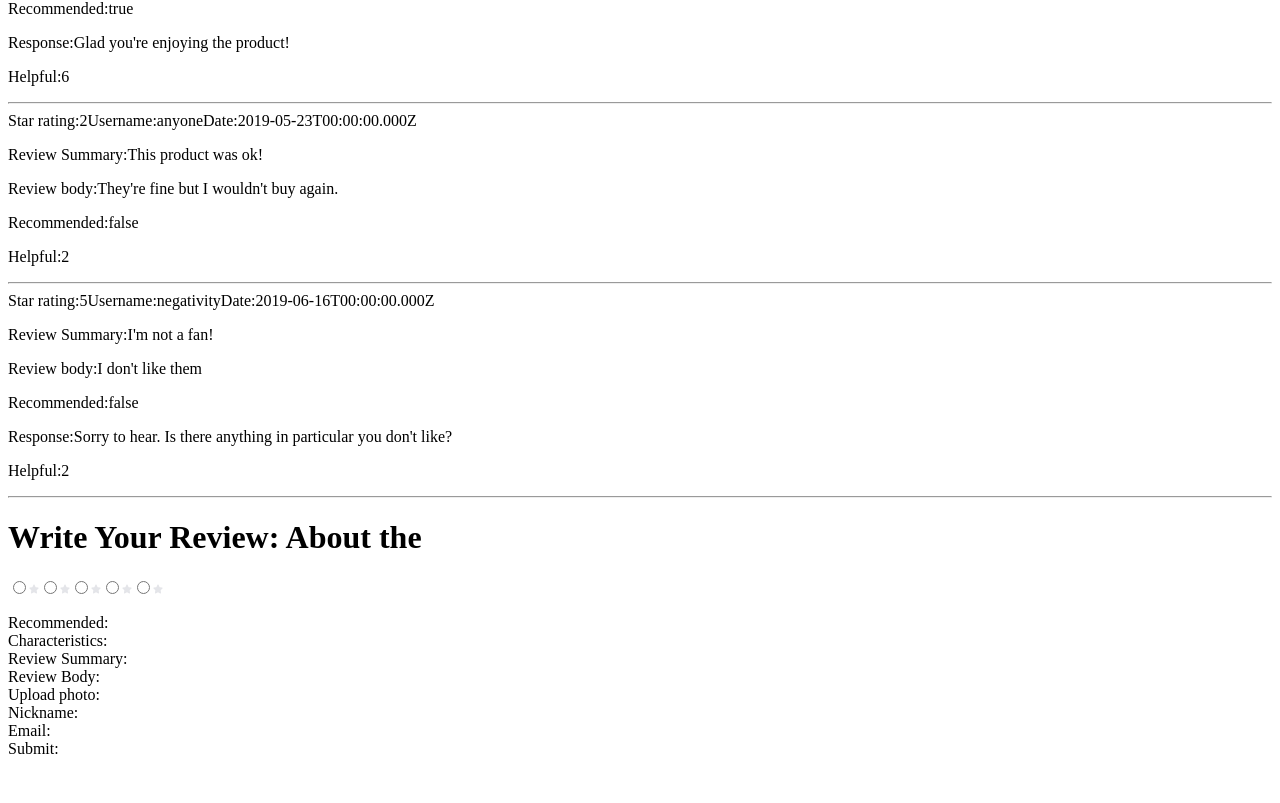
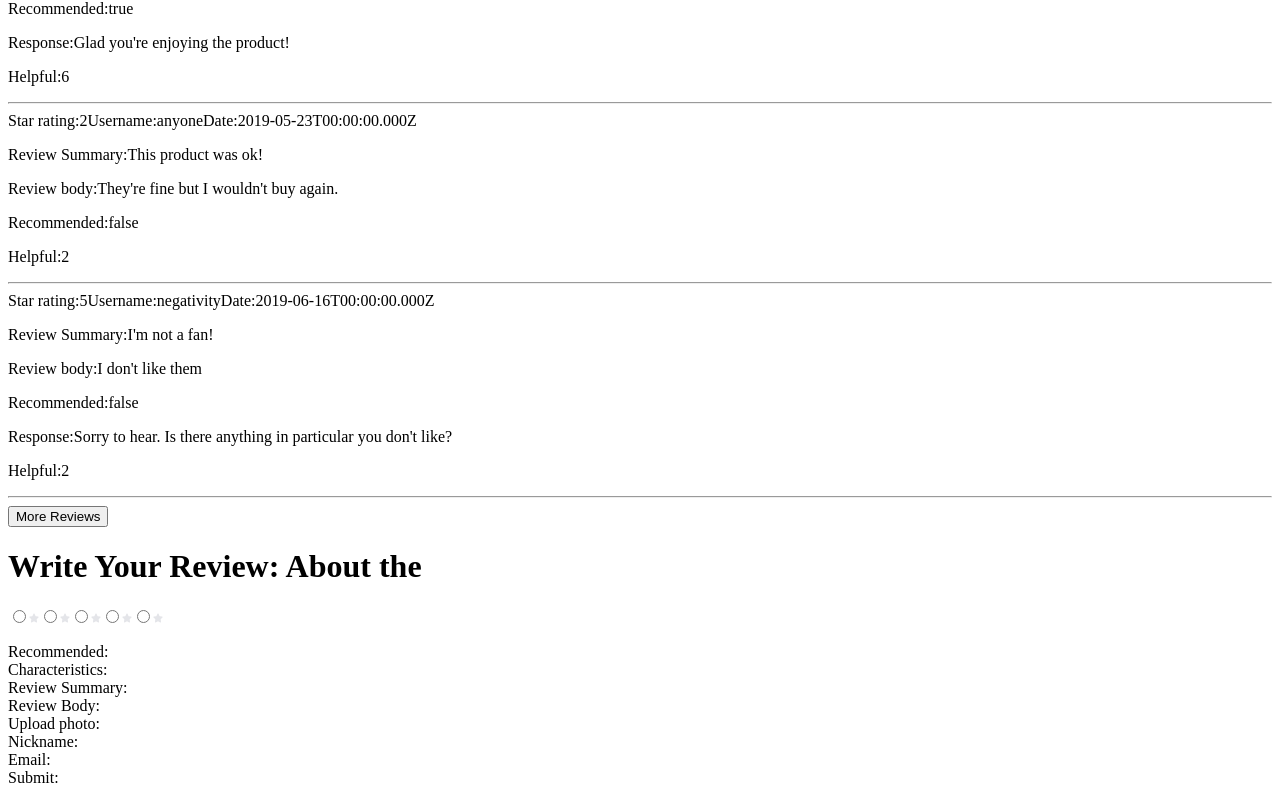
Before and after one commit to geniusify/project-catwalk, a React app: page / in a window 1280 px wide. Shown: the part 4362-5165 px from the top of the page. Before the commit the page ends 5136 px from the top, so only its background shows below. Built offline with nearby package versions, Linux system fonts and the light colour scheme; no server answers; the HTML template or start-up script is replaced by a standard one.

Commit message:
refactored components

```diff
--- /dev/null
+++ b/client/src/components/Ratings-And-Reviews/More-Reviews/More-Reviews.jsx
@@ -0,0 +1,16 @@
+import React, { useState } from 'react';
+
+const MoreReviews = () => {
+  const [reviews, addReviews] = useState(2);
+
+  return (
+    <button
+      type="button"
+      onClick={() => addReviews(() => reviews + 2)}
+    >
+      More Reviews
+    </button>
+  );
+};
+
+export default MoreReviews;
--- a/client/src/components/Ratings-And-Reviews/Rating-Breakdown/Breakdown.jsx
+++ b/client/src/components/Ratings-And-Reviews/Rating-Breakdown/Breakdown.jsx
@@ -36,6 +36,7 @@ class Breakdown extends React.Component {
           <IndividualStarBar
             star={star}
             count={stars[star]}
+            key={Math.random() * 1000000}
           />
         ))}
       </div>
--- a/client/src/components/Ratings-And-Reviews/Rating-Breakdown/Product-Breakdown.jsx
+++ b/client/src/components/Ratings-And-Reviews/Rating-Breakdown/Product-Breakdown.jsx
@@ -28,6 +28,7 @@ class ProductBreakdown extends React.Component {
             <IndividualProductBreakdown
               barDescription={barDescription}
               barCategories={barTypes[barDescription]}
+              key={Math.random() * 1000000}
             />
           </p>
         ))}
--- a/client/src/components/Ratings-And-Reviews/Rating-Breakdown/Rating-Breakdown.jsx
+++ b/client/src/components/Ratings-And-Reviews/Rating-Breakdown/Rating-Breakdown.jsx
@@ -20,11 +20,11 @@ class RatingBreakdown extends React.Component {
 
     return (
       <div className="rr-rating-breakdown">
-        <RatingSummary data={data} />
+        <RatingSummary data={data} key={Math.random() * 1000000} />
         <hr />
-        <Breakdown data={data} />
+        <Breakdown data={data} key={Math.random() * 1000000} />
         <hr />
-        <ProductBreakdown />
+        <ProductBreakdown key={Math.random() * 1000000} />
       </div>
     );
   }
--- a/client/src/components/Ratings-And-Reviews/Rating-Breakdown/Rating-Summary.jsx
+++ b/client/src/components/Ratings-And-Reviews/Rating-Breakdown/Rating-Summary.jsx
@@ -29,7 +29,7 @@ class RatingSummary extends React.Component {
       <div className="rr-rating-summary">
         <p>
           star:
-          <StarRating />
+          <StarRating key={Math.random() * 1000000} />
           rating summmary:
           {this.calculateAverage()}
           <br />
--- a/client/src/components/Ratings-And-Reviews/Ratings-And-Reviews.jsx
+++ b/client/src/components/Ratings-And-Reviews/Ratings-And-Reviews.jsx
@@ -3,6 +3,7 @@ import React from 'react';
 import RatingBreakdown from './Rating-Breakdown/Rating-Breakdown.jsx';
 import ReviewList from './Review-List/Review-List.jsx';
 import AddReview from './Add-Review/Add-Review.jsx';
+import MoreReviews from './More-Reviews/More-Reviews.jsx';
 
 import data from './testReviewData.js';
 
@@ -20,9 +21,10 @@ class RatingsAndReviews extends React.Component {
 
     return (
       <div className="rr-container">
-        <RatingBreakdown data={reviewData} />
-        <ReviewList data={reviewData} />
-        <AddReview data={reviewData} />
+        <RatingBreakdown data={reviewData} key={Math.random() * 1000000} />
+        <ReviewList data={reviewData} key={Math.random() * 1000000} />
+        <MoreReviews />
+        <AddReview data={reviewData} key={Math.random() * 1000000} />
       </div>
     );
   }
--- a/package.json
+++ b/package.json
@@ -34,15 +34,12 @@
     "react": "^17.0.2",
     "react-bootstrap": "^1.5.2",
     "react-dom": "^17.0.2",
-<<<<<<< HEAD
+    "react-elastic-carousel": "^0.11.5",
     "react-icons": "^4.2.0",
-=======
-    "react-elastic-carousel": "^0.11.5",
     "react-multi-carousel": "^2.6.2",
     "react-styled-carousel": "^0.5.1",
     "semantic-ui-react": "^2.0.3",
     "styled-components": "^5.2.3",
->>>>>>> b2c905cec3181bc634ffa6284d53801aefd6141f
     "supertest": "^6.1.3"
   },
   "devDependencies": {
```
Also changed, not shown: 1 other file (tests, documents, lock files or other folders).
